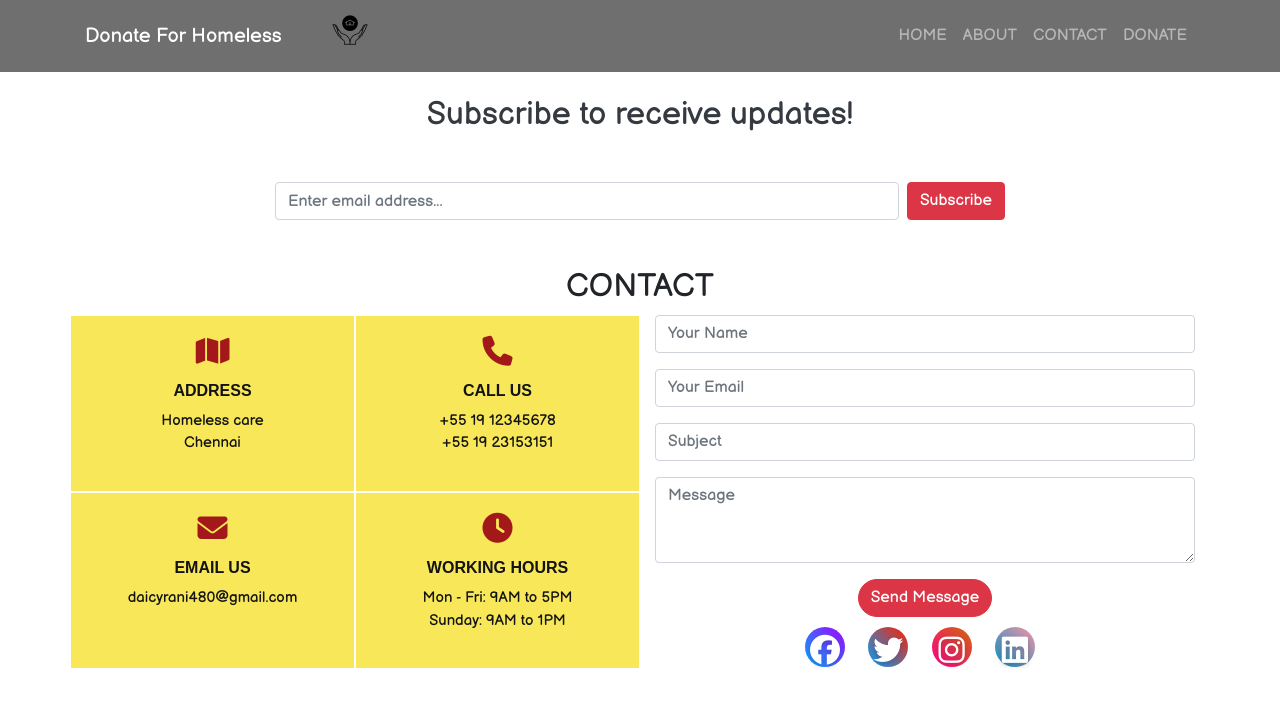
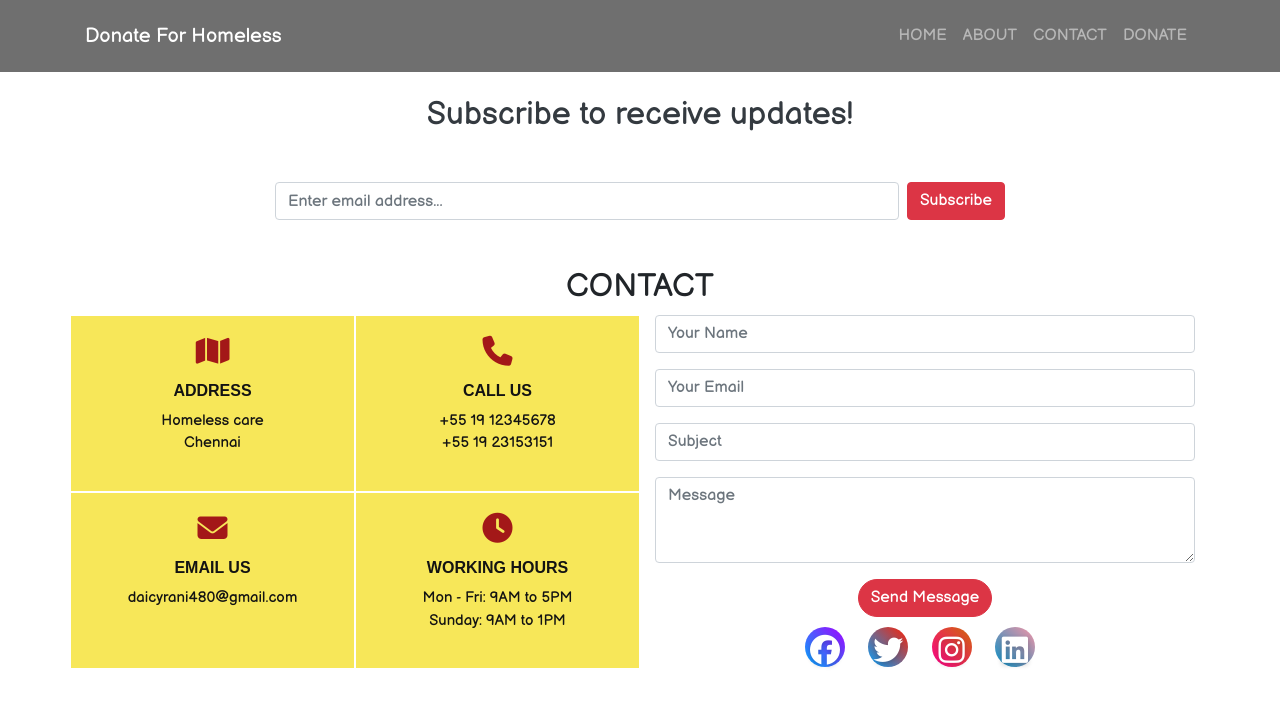
Before and after one commit to Daicy31/daicy_sparkfoundation, a plain HTML site: page contact.html in a window 1280 px wide. Drawn offline with nearby package versions, Linux system fonts and the light colour scheme.

Commit message:
Update contact.html

```diff
--- a/contact.html
+++ b/contact.html
@@ -18,7 +18,7 @@
       <nav class="navbar navbar-expand-lg navbar-dark navbar-custom fixed-top" id="mainNav">
           <div class="container">
               <a class="navbar-brand js-scroll-trigger" href="#page-top">
-                <span class="logo">Donate For Homeless<img src="logo51.png" class="dai"></span>
+                <span class="logo">Donate For Homeless</span>
               </a>
               <button class="navbar-toggler navbar-toggler-right"
               type="button" data-toggle="collapse" data-target="#navbarResponsive"
```
